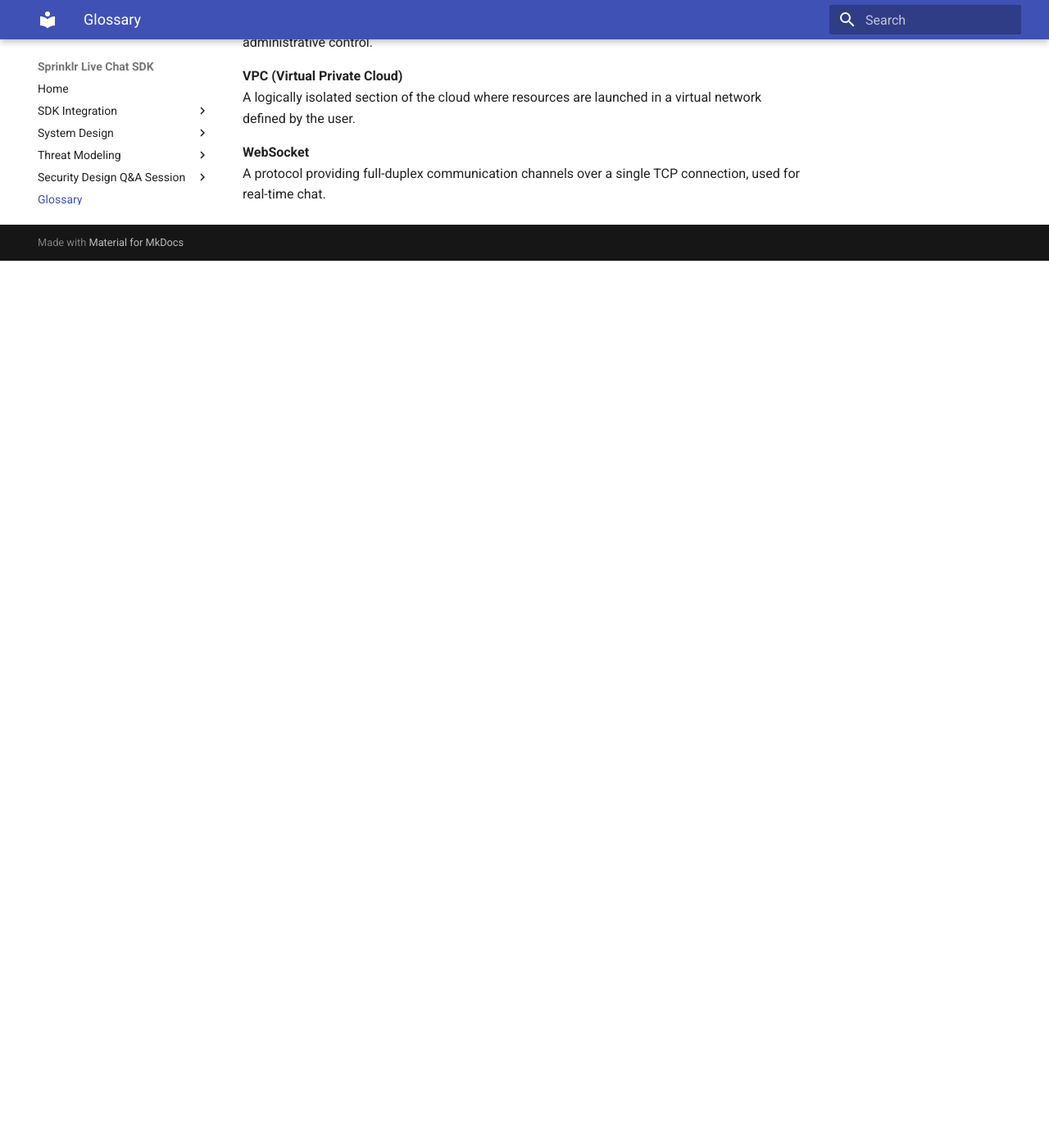
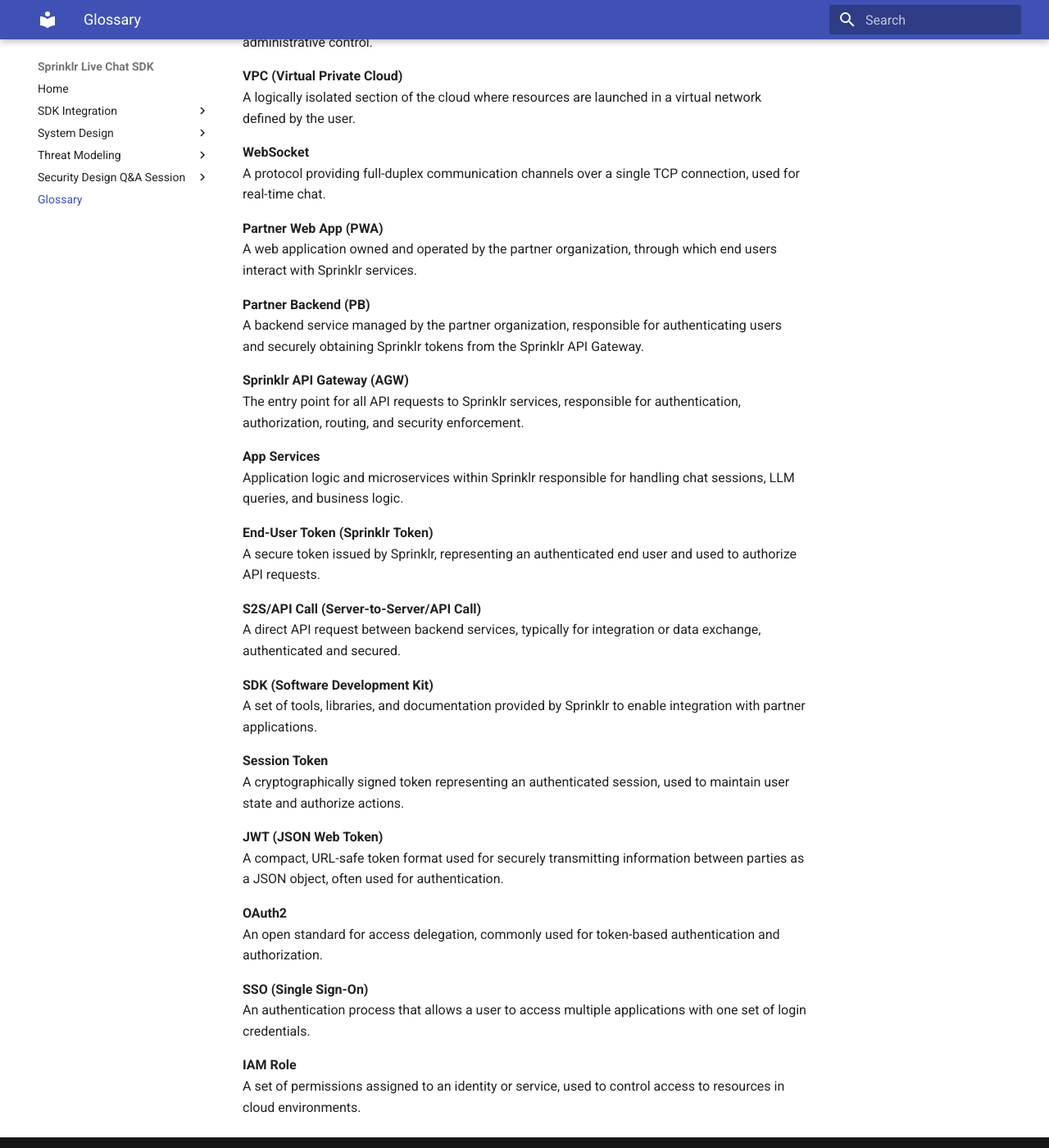
Before and after one commit to studiogangster/task-threat-model-realtime-livechat, an MkDocs documentation site: the page built from docs/glossary.md, in a window 1280 px wide and 1400 px high, scrolled down 1507 px. Shown: the whole window at 82% size. Built offline with MkDocs 1.6.1 and Material for MkDocs 9.7.7, drawn with Linux system fonts in a browser that asks for light colours; before the commit the page ends 1825 px from its top, so only the background shows below that.

Commit message:
Build docs

```diff
--- a/docs/glossary.md
+++ b/docs/glossary.md
@@ -53,3 +53,39 @@
 
 **WebSocket**
 A protocol providing full-duplex communication channels over a single TCP connection, used for real-time chat.
+
+**Partner Web App (PWA)**
+A web application owned and operated by the partner organization, through which end users interact with Sprinklr services.
+
+**Partner Backend (PB)**
+A backend service managed by the partner organization, responsible for authenticating users and securely obtaining Sprinklr tokens from the Sprinklr API Gateway.
+
+**Sprinklr API Gateway (AGW)**
+The entry point for all API requests to Sprinklr services, responsible for authentication, authorization, routing, and security enforcement.
+
+**App Services**
+Application logic and microservices within Sprinklr responsible for handling chat sessions, LLM queries, and business logic.
+
+**End-User Token (Sprinklr Token)**
+A secure token issued by Sprinklr, representing an authenticated end user and used to authorize API requests.
+
+**S2S/API Call (Server-to-Server/API Call)**
+A direct API request between backend services, typically for integration or data exchange, authenticated and secured.
+
+**SDK (Software Development Kit)**
+A set of tools, libraries, and documentation provided by Sprinklr to enable integration with partner applications.
+
+**Session Token**
+A cryptographically signed token representing an authenticated session, used to maintain user state and authorize actions.
+
+**JWT (JSON Web Token)**
+A compact, URL-safe token format used for securely transmitting information between parties as a JSON object, often used for authentication.
+
+**OAuth2**
+An open standard for access delegation, commonly used for token-based authentication and authorization.
+
+**SSO (Single Sign-On)**
+An authentication process that allows a user to access multiple applications with one set of login credentials.
+
+**IAM Role**
+A set of permissions assigned to an identity or service, used to control access to resources in cloud environments.
```
